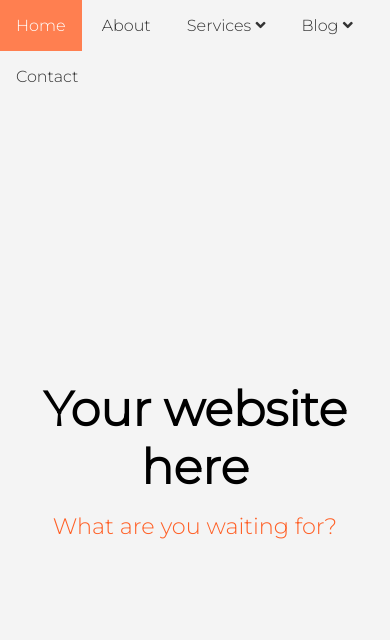
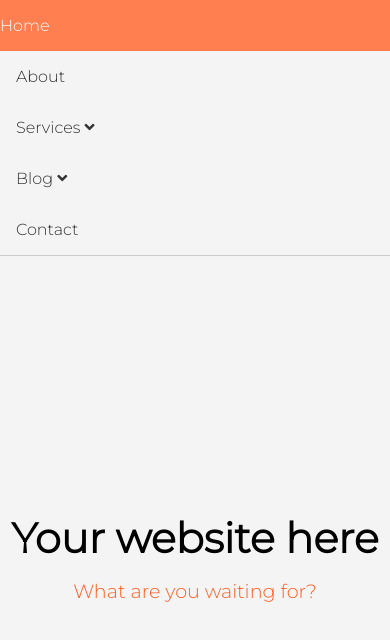
Before and after one commit to Chrossu/CSS-Dropdown, a plain HTML site: page index.html in a window 390 px wide. Drawn offline with Linux system fonts and the light colour scheme.

Commit message:
Responsive added, need to fix padding

```diff
--- a/index.html
+++ b/index.html
@@ -27,7 +27,7 @@
       </li>
 
       <!-- Blog dropdown -->
-      <li>Blog <i class="fas fa-angle-down"></i>
+      <li class="main-li">Blog <i class="fas fa-angle-down"></i>
         <ul>
           <li><a href="#">HTML</a> <span>22 Posts</span></li>
           <li><a href="#">CSS</a> <span>4 Posts</span></li>
--- a/style.css
+++ b/style.css
@@ -106,3 +106,34 @@ html, body {
   font-size: 1.4rem;
   color: var(--p-color);
 }
+
+@media(max-width: 520px) {
+  #navbar ul li {
+    display: block;
+  }
+
+  #navbar ul > li:hover {
+    padding: 1rem 0;
+  }
+
+  #navbar ul li:hover ul {
+    position: relative;
+  }
+
+  #navbar ul li:last-child {
+    border-bottom: 1px solid #cccccc;
+  }
+
+  #showcase {
+    height: calc(100vh - 15rem);
+    padding: 0 0.7rem;
+  }
+
+  #showcase h1 {
+    font-size: 2.6rem;
+  }
+
+  #showcase p {
+    font-size: 1.2rem;
+  }
+}
```
